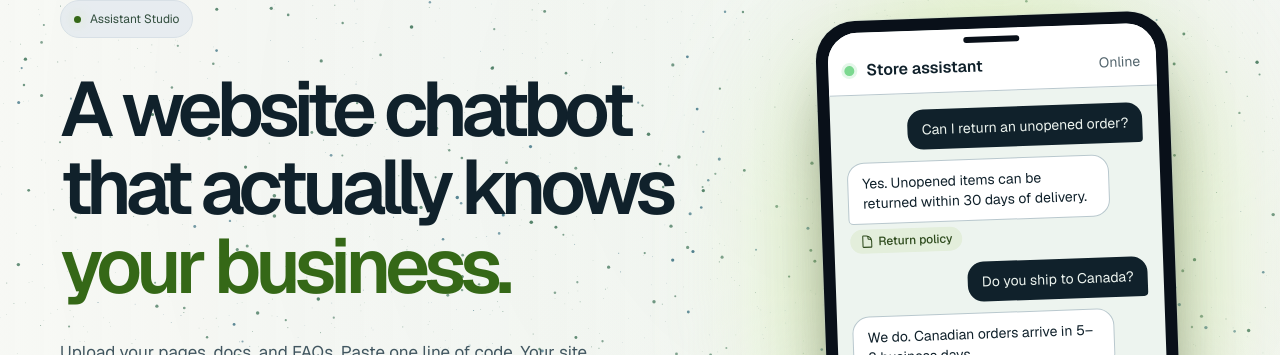
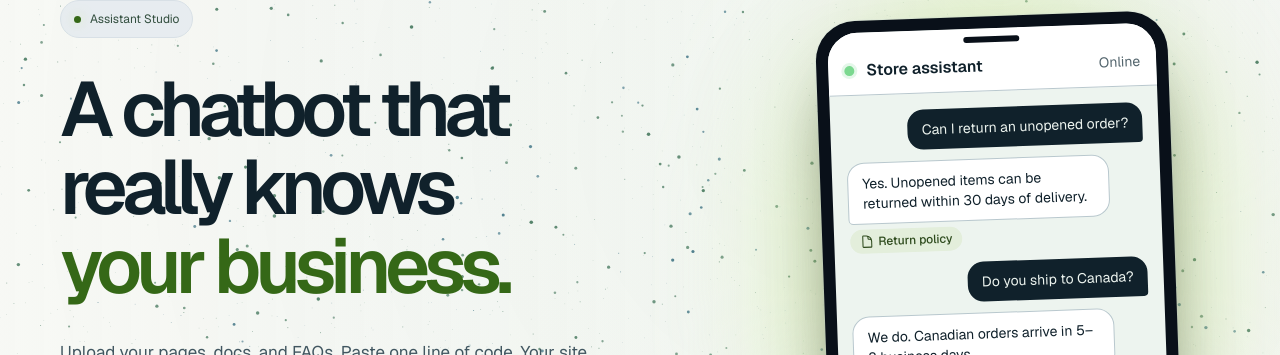
Before and after one commit to geisera/metanomic, a Next.js app: page /assistant-studio in a window 1280 px wide. Shown: the part 231-586 px from the top of the page. Built offline with nearby package versions, Linux system fonts and the light colour scheme; no server answers.

Commit message:
Update page.tsx

```diff
--- a/src/app/assistant-studio/page.tsx
+++ b/src/app/assistant-studio/page.tsx
@@ -99,7 +99,7 @@ export default function Page(){
       <section className="container relative grid min-h-[min(83vh,820px)] items-center gap-14 py-20 md:py-28 lg:grid-cols-[minmax(0,1.5fr)_minmax(0,1fr)] lg:py-36">
         <div className="min-w-0">
           <span className="pill">Assistant Studio</span>
-          <h1 className="mt-8 max-w-[790px] text-balance text-[clamp(2.75rem,6vw,6rem)] font-semibold leading-[1.02] tracking-[-.075em]">A website chatbot that actually knows <span className={s.heroAccent}>your business.</span></h1>
+          <h1 className="mt-8 max-w-[790px] text-balance text-[clamp(2.75rem,6vw,6rem)] font-semibold leading-[1.02] tracking-[-.075em]">A chatbot that really knows <span className={s.heroAccent}>your business.</span></h1>
           <p className={s.fg2+' mt-8 max-w-[550px] text-[17px] leading-[1.85]'}>Upload your pages, docs, and FAQs. Paste one line of code. Your site answers customer questions 24/7, from your own content.</p>
           <div className="mt-9 flex flex-col gap-4 sm:flex-row sm:items-center">
             <a href={SIGNUP} className="button button-primary w-full sm:w-auto">Create your assistant <span aria-hidden="true">→</span></a>
```
